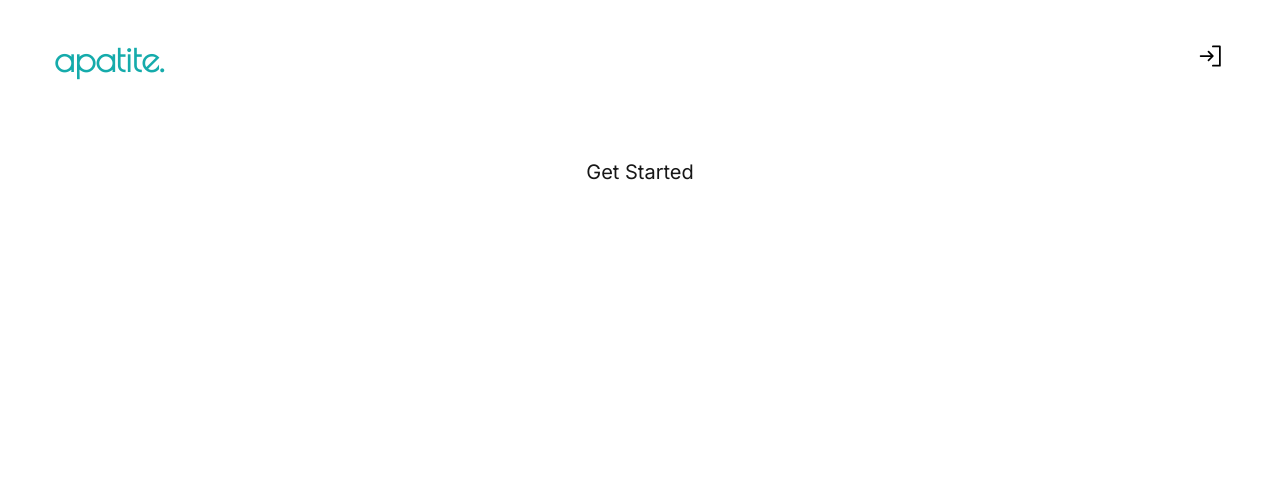
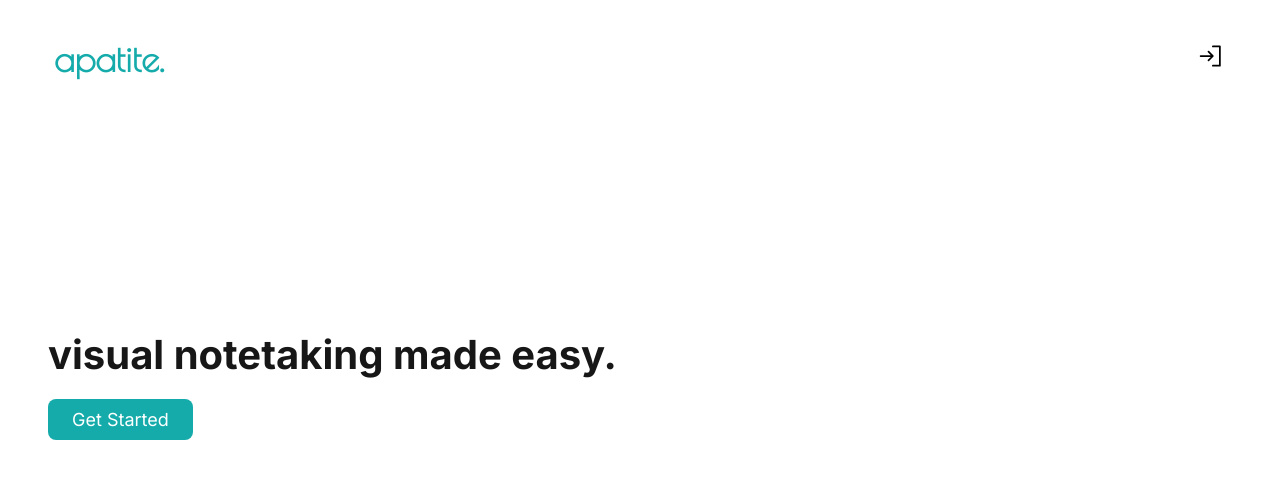
Before and after one commit to tvu20/apatite, a Next.js app: page / in a window 1280 px wide. Shown: the top 478 px of the page. Built offline with nearby package versions, Linux system fonts and the light colour scheme; no server answers.

Commit message:
homepage update

```diff
--- a/components/pages/HomePage.module.css
+++ b/components/pages/HomePage.module.css
@@ -1,10 +1,21 @@
 .container {
   display: flex;
   flex-direction: column;
-  align-items: center;
-  gap: 1rem;
+  align-items: flex-start;
+  margin-top: 250px;
 }
 
-.text {
-  font-size: 1.25rem;
+.container h1 {
+  margin-bottom: var(--spacing-medium);
 }
+
+.button {
+  background-color: var(--primary-theme-color);
+  color: #ffffff;
+  border: none;
+  border-radius: var(--card-border-radius);
+  padding: var(--spacing-small) var(--spacing-medium-large);
+  font-size: var(--font-size-body-medium-large);
+  cursor: pointer;
+  transition: background-color 0.2s;
+}
--- a/components/pages/HomePage.tsx
+++ b/components/pages/HomePage.tsx
@@ -1,9 +1,27 @@
+"use client";
+
+import Loader from "@/components/ui/Loader";
+import { signIn } from "next-auth/react";
+import { useState } from "react";
 import styles from "./HomePage.module.css";
 
 export default function HomePage() {
+  const [isLoading, setIsLoading] = useState(false);
+  const handleSignIn = async () => {
+    setIsLoading(true);
+    await signIn("github");
+  };
+
+  if (isLoading) {
+    return <Loader />;
+  }
+
   return (
     <div className={styles.container}>
-      <p className={styles.text}>Get Started</p>
+      <h1>visual notetaking made easy.</h1>
+      <button onClick={handleSignIn} className={styles.button}>
+        Get Started
+      </button>
     </div>
   );
 }
```
